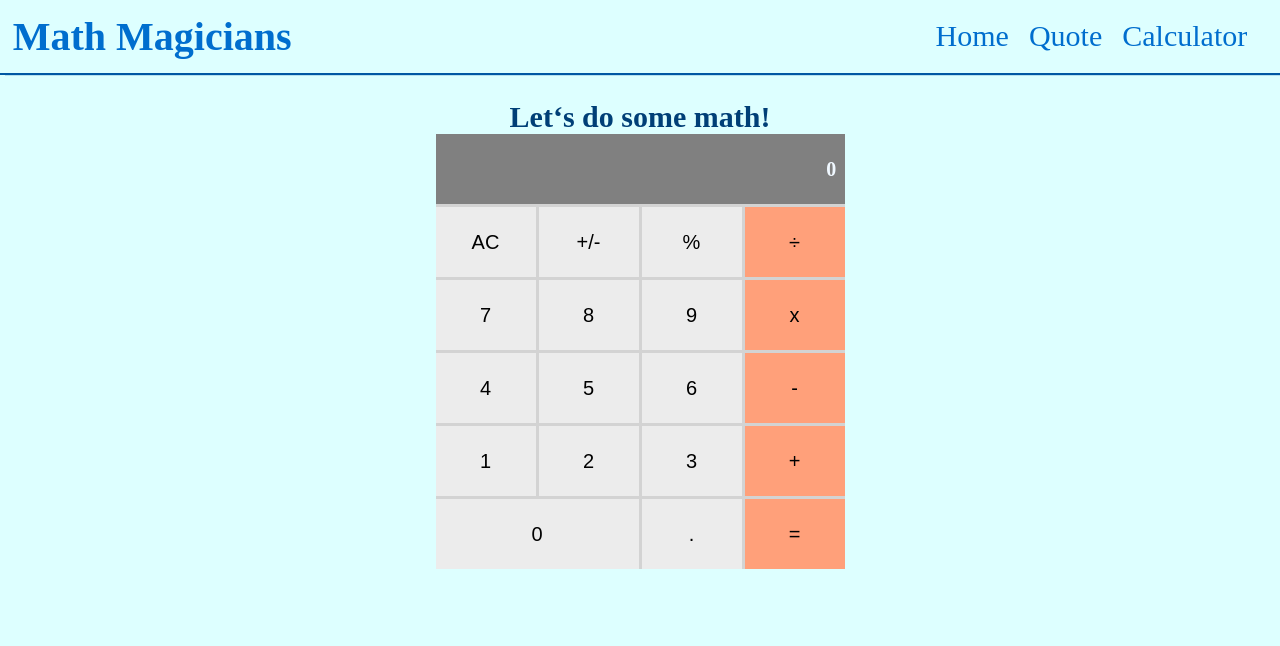
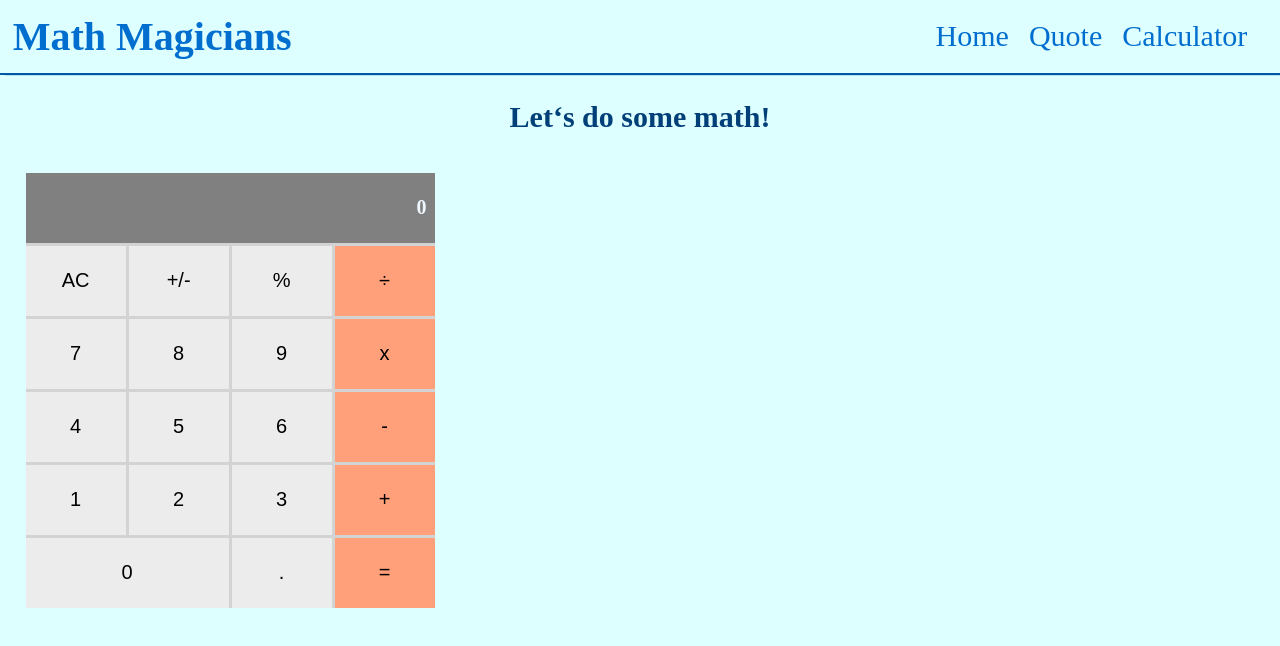
Before and after one commit to Bishoy-Samwel/math-magicians, a React (Create React App) app: page /calc in a window 1280 px wide. Shown: the top 646 px of the page. Built offline with nearby package versions, Linux system fonts and the light colour scheme.

Commit message:
Fix linter errors

```diff
--- a/src/assets/css/style.css
+++ b/src/assets/css/style.css
@@ -26,9 +26,7 @@ button {
 }
 
 .calc-container {
-  margin-top: 3%;
-  margin-right: 2%;
-  margin: auto;
+  margin: 3% 2% auto;
   width: fit-content;
   background: lightgray;
   display: grid;
@@ -87,7 +85,7 @@ ul {
 
 .navBar-link:hover {
   font-weight: bold;
-  color: rgb(0, 110, 206, .7);
+  color: rgb(0, 110, 206, 0.7);
 }
 
 #calc-title,  #calc-desc {
@@ -100,10 +98,10 @@ ul {
   font-size: 25px;
 }
 
-#calc-title, #calc-p{
+#calc-title, #calc-p {
   font-size: 30px;
   font-weight: bold;
-  color: rgb(0, 63, 119);;
+  color: rgb(0, 63, 119);
 }
 
 #quote-p {
```
